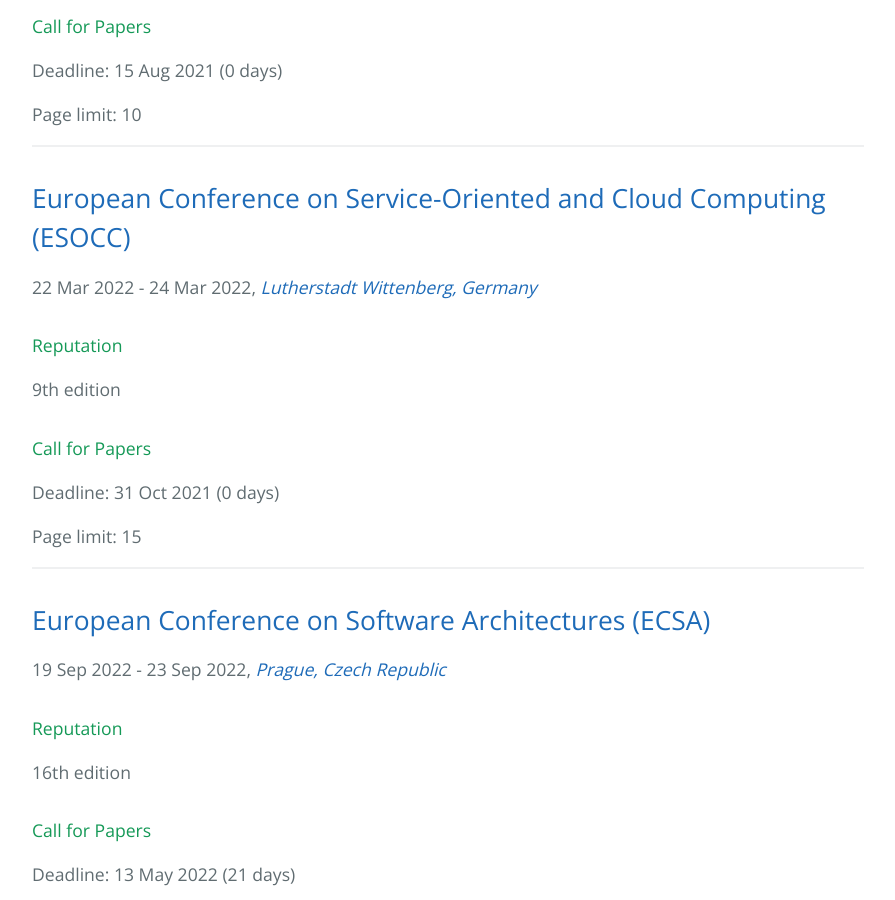
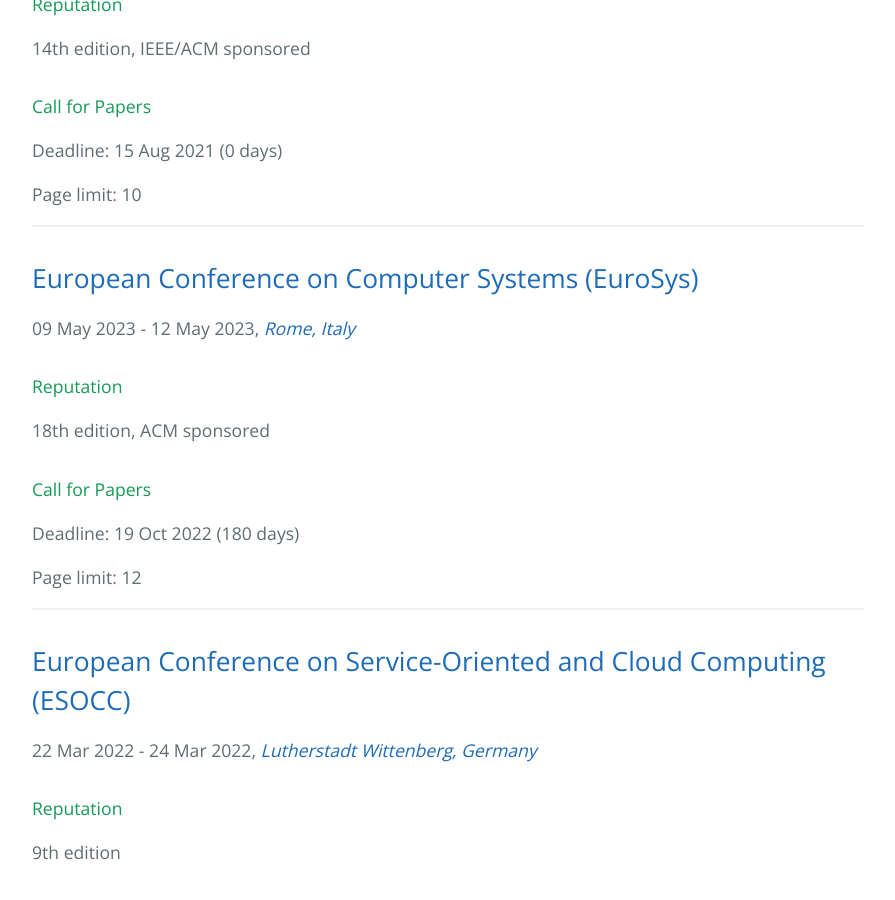
Before and after one commit to stefan-kolb/cloud-conferences, a Jekyll site: the page built from index.html, in a window 1280 px wide and 900 px high, scrolled down 3450 px. Shown: the whole window, without its empty margins (192-1087 px from the left). Built offline with Jekyll 4.4.1, drawn with Linux system fonts in a browser that asks for light colours; nearby versions of some CDN libraries; some of the changed text lies outside the part shown.

Commit message:
add EuroSys 2023

```diff
--- a/_data/conferences.yml
+++ b/_data/conferences.yml
@@ -209,7 +209,6 @@
   date_from: "2020-04-27"
   date_to: "2020-04-30"
   location: "Beijing, China"
-  acceptance:
   page_limit: 10
 
 - name: International Conference on Future Internet of Things and Cloud
@@ -220,7 +219,6 @@
   date_from: "2021-08-23"
   date_to: "2021-08-25"
   location: "Rome, Italy"
-  acceptance:
   page_limit: 8
 
 - name: International Conference on Service-Oriented System Engineering
@@ -232,7 +230,6 @@
   date_from: "2022-08-15"
   date_to: "2022-08-18"
   location: "San Francisco, CA, USA"
-  acceptance:
   page_limit: 10
 
 - name: International Conference on Joint Cloud Computing
@@ -244,5 +241,15 @@
   date_from: "2022-08-15"
   date_to: "2022-08-18"
   location: "San Francisco, CA, USA"
-  acceptance:
   page_limit: 10
+
+- name: European Conference on Computer Systems
+  abbrv: EuroSys
+  url: https://2023.eurosys.org/
+  edition: 18
+  organization: ACM
+  deadline: "2022-10-19"
+  date_from: "2023-05-09"
+  date_to: "2023-05-12"
+  location: "Rome, Italy"
+  page_limit: 12
```
